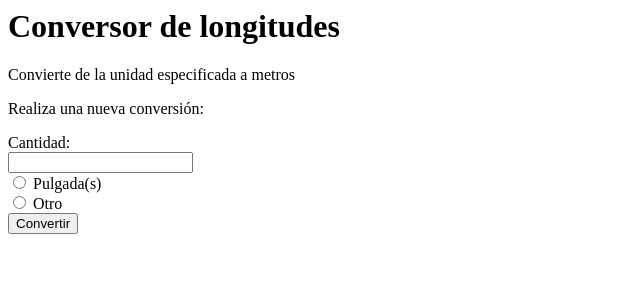
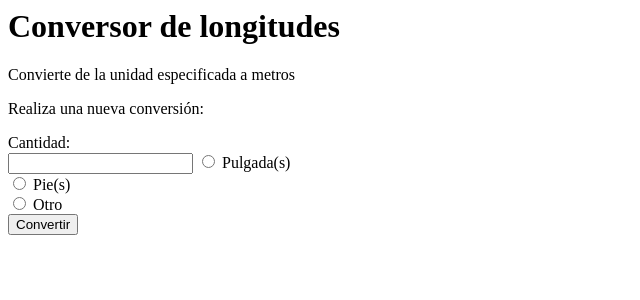
Before and after one commit to DanielMouzo/DWES, a PHP site: page /conversor2.php in a window 1280 px wide. Shown: the top 300 px of the page, without its empty margins (0-640 px from the left). Run offline with PHP 8.4, Linux system fonts and the light colour scheme.

Commit message:
Ejercicio 6 PHP

```diff
--- a/sprint1apache/www/site3/conversor2.php
+++ b/sprint1apache/www/site3/conversor2.php
@@ -4,25 +4,34 @@
 	<p>Convierte de la unidad especificada a metros</p>
 	<p>
 	<?php
-		if(isset($_POST["funidad"])) {
-		  if($_POST["funidad"] == "pulgada") {
+		if (isset($_POST["funidad"])){
+	        if ($_POST["funidad"] == "pulgada") {
 			$v_pulgadas = $_POST["fcantidad"];
 			$v_metros = $v_pulgadas * 0.0254;
-		  echo $v_pulgadas."pulgada(s) = ".$v_metros." metro(s)";
+			echo $v_pulgadas." pulgada(s) = ".$v_metros." metro(s)";
+		} else if ($_POST["funidad"] == "pies") {
+			$v_pies =  $_POST["fcantidad"];
+			$v_metros = $v_pies * 0.3048;
+			echo $v_pies." pie(s) = ".$v_metros." metro(s)";
 		} else {
 			echo "Unidad no soportada";
 	}
 	}
 	?>
 	</p>
+
 	<p>Realiza una nueva conversión:</p>
 	<form action="/conversor2.php" method="post">
 		<label for="cantidad_input">Cantidad:</label><br>
-		<input type="text" id="cantidad_input" name="fcantidad"><br>
+		<input type="text" id="cantidad_input" name="fcantidad"<br>
 
 		<input type="radio" id="pulgada_input" name="funidad" value="pulgada">
 		<label for="pulgada_input">Pulgada(s)</label><br>
-		<input type="radio" id="otro_input" name"funidad" value="otro">
+
+		<input type="radio" id="pie_input" name="funidad" value="pies">
+		<label for="pie_input">Pie(s)</label><br>
+
+		<input type="radio" id="otro_input" name="funidad" value="otro">
 		<label for="otro_input">Otro</label><br>
 
 		<input type="submit" value="Convertir">
```
Lines whose indentation alone changed are shown as unchanged.
